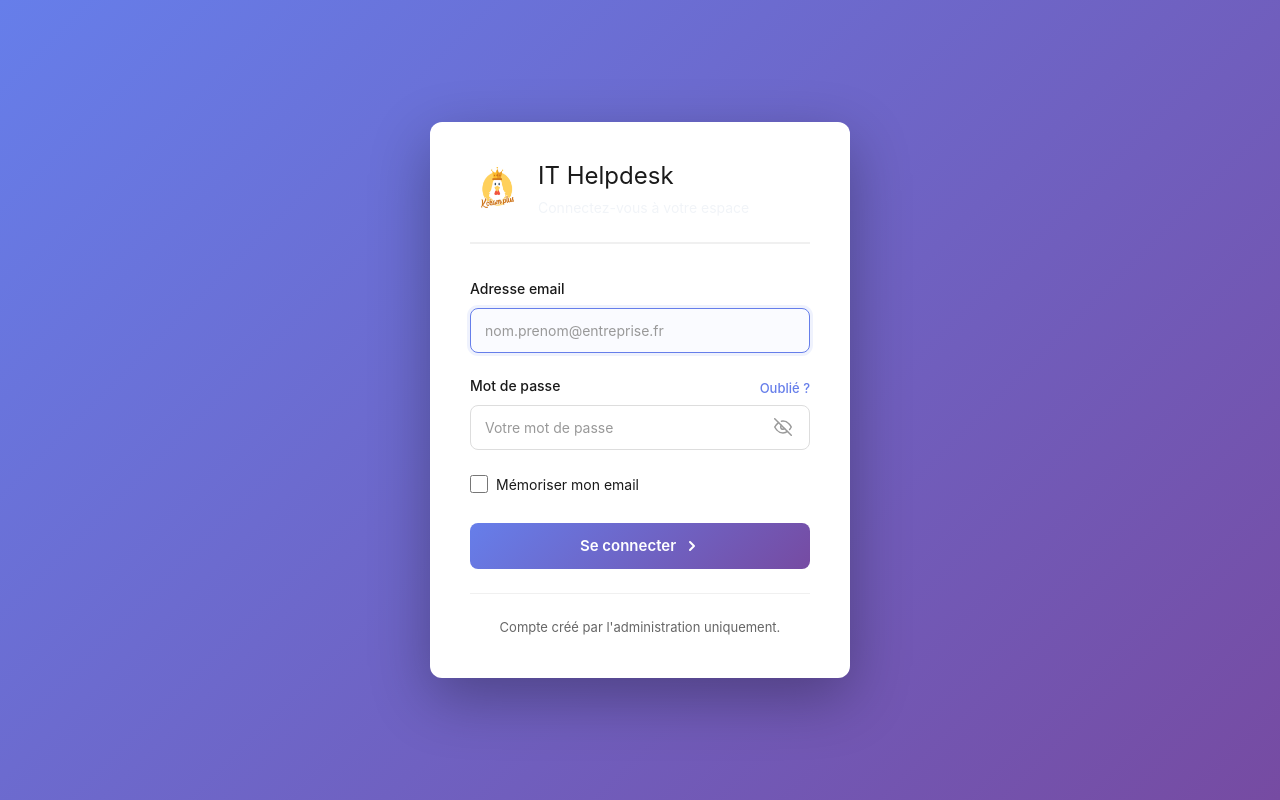
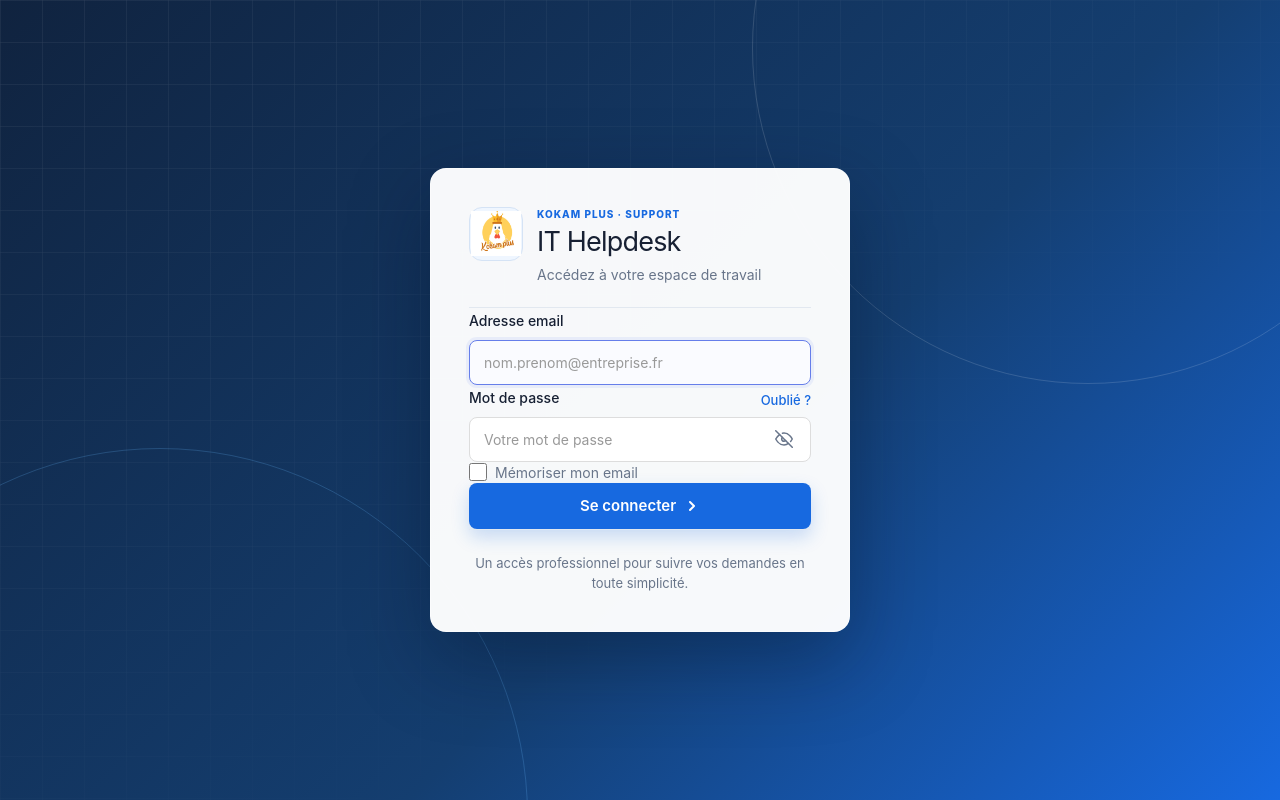
Before and after one commit to Ayoubzzz1/Kokam-it-ticket, a React (Vite) app in the folder Front/frontend/: page /login in a window 1280 px wide. Built offline with nearby package versions, Linux system fonts and the light colour scheme; no server answers.

Commit message:
add login desg

```diff
--- a/Front/frontend/src/index.css
+++ b/Front/frontend/src/index.css
@@ -1700,6 +1700,101 @@ textarea:focus {
   padding: 0;
 }
 
+/* Login visual language */
+.auth-screen.login-modern {
+  position: relative;
+  isolation: isolate;
+  overflow: hidden;
+  min-height: 100vh;
+  padding: 32px 20px;
+  background: #10233f !important;
+}
+
+.login-backdrop {
+  position: absolute;
+  z-index: -1;
+  inset: 0;
+  overflow: hidden;
+  background: linear-gradient(135deg, #10233f 0%, #143e70 58%, #1769e0 100%);
+}
+
+.backdrop-grid {
+  position: absolute;
+  inset: 0;
+  opacity: 0.14;
+  background-image: linear-gradient(rgba(255,255,255,0.4) 1px, transparent 1px), linear-gradient(90deg, rgba(255,255,255,0.4) 1px, transparent 1px);
+  background-size: 42px 42px;
+  mask-image: linear-gradient(to bottom right, black, transparent 70%);
+}
+
+.backdrop-orb {
+  position: absolute;
+  border: 1px solid rgba(255, 255, 255, 0.14);
+  border-radius: 50%;
+}
+
+.backdrop-orb-one { top: -18rem; right: -9rem; width: 42rem; height: 42rem; }
+.backdrop-orb-two { bottom: -24rem; left: -13rem; width: 46rem; height: 46rem; border-color: rgba(104, 186, 255, 0.22); }
+
+.login-modern-card {
+  width: min(100%, 460px) !important;
+  padding: 38px !important;
+  gap: 22px;
+  border: 1px solid rgba(255, 255, 255, 0.5) !important;
+  border-radius: 16px !important;
+  background: rgba(255, 255, 255, 0.97) !important;
+  box-shadow: 0 28px 80px rgba(4, 15, 33, 0.35) !important;
+}
+
+.login-modern .login-header {
+  align-items: flex-start;
+  gap: 14px;
+  margin-bottom: 0;
+  padding-bottom: 22px;
+  border-bottom: 1px solid #e2e8f0;
+}
+
+.login-modern .logo-container {
+  width: 54px;
+  height: 54px;
+  border: 1px solid #d5e3f5;
+  border-radius: 13px;
+  background: #eff6ff;
+}
+
+.login-modern .login-kicker {
+  margin: 0 0 4px;
+  color: #1769e0;
+  font-size: 10px;
+  font-weight: 800;
+  letter-spacing: 0.1em;
+}
+
+.login-modern .login-header h1 {
+  margin: 0;
+  color: #172033;
+  font-size: 27px;
+  letter-spacing: -0.03em;
+}
+
+.login-modern .subtitle { color: #68758a; }
+.login-modern .form-group { margin-bottom: 0; }
+.login-modern .label-text { color: #172033; }
+.login-modern .forgot-link { color: #1769e0; }
+.login-modern .form-group input { background: #fff; color: #172033; }
+.login-modern .password-toggle { color: #68758a; }
+.login-modern .checkbox-group { margin: 0; }
+.login-modern .checkbox-group label { color: #68758a; }
+.login-modern > form > .btn.primary,
+.login-modern .btn.primary { min-height: 46px; background: #1769e0 !important; color: #fff !important; box-shadow: 0 8px 18px rgba(23, 105, 224, 0.22); }
+.login-modern .btn.primary:hover:not(:disabled) { background: #0d58c7 !important; }
+.login-modern .signup-section { margin-top: 0; border-top-color: #e2e8f0; }
+.login-modern .signup-section p { color: #68758a; }
+
+@media (max-width: 480px) {
+  .login-modern-card { padding: 26px 20px !important; }
+}
+
 .navbar-icon-button {
   display: none;
   align-items: center;
--- a/Front/frontend/src/pages/Login.jsx
+++ b/Front/frontend/src/pages/Login.jsx
@@ -332,15 +332,21 @@ export default function Login() {
   return (
     <>
       <style>{styles}</style>
-      <div className="auth-screen">
-        <form className="auth-card" onSubmit={onSubmit}>
+      <div className="auth-screen login-modern">
+        <div className="login-backdrop" aria-hidden="true">
+          <span className="backdrop-grid" />
+          <span className="backdrop-orb backdrop-orb-one" />
+          <span className="backdrop-orb backdrop-orb-two" />
+        </div>
+        <form className="auth-card login-modern-card" onSubmit={onSubmit}>
           <div className="login-header">
             <div className="logo-container">
               <img src="/logo.PNG" alt="Logo" style={{ width: '50px', height: '50px', objectFit: 'contain' }} />
             </div>
             <div>
+              <p className="login-kicker">KOKAM PLUS · SUPPORT</p>
               <h1>IT Helpdesk</h1>
-              <p className="subtitle">Connectez-vous à votre espace</p>
+              <p className="subtitle">Accédez à votre espace de travail</p>
             </div>
           </div>
 
@@ -443,7 +449,7 @@ export default function Login() {
           </button>
 
           <div className="signup-section">
-            <p>Compte créé par l'administration uniquement.</p>
+            <p>Un accès professionnel pour suivre vos demandes en toute simplicité.</p>
           </div>
         </form>
       </div>
```
